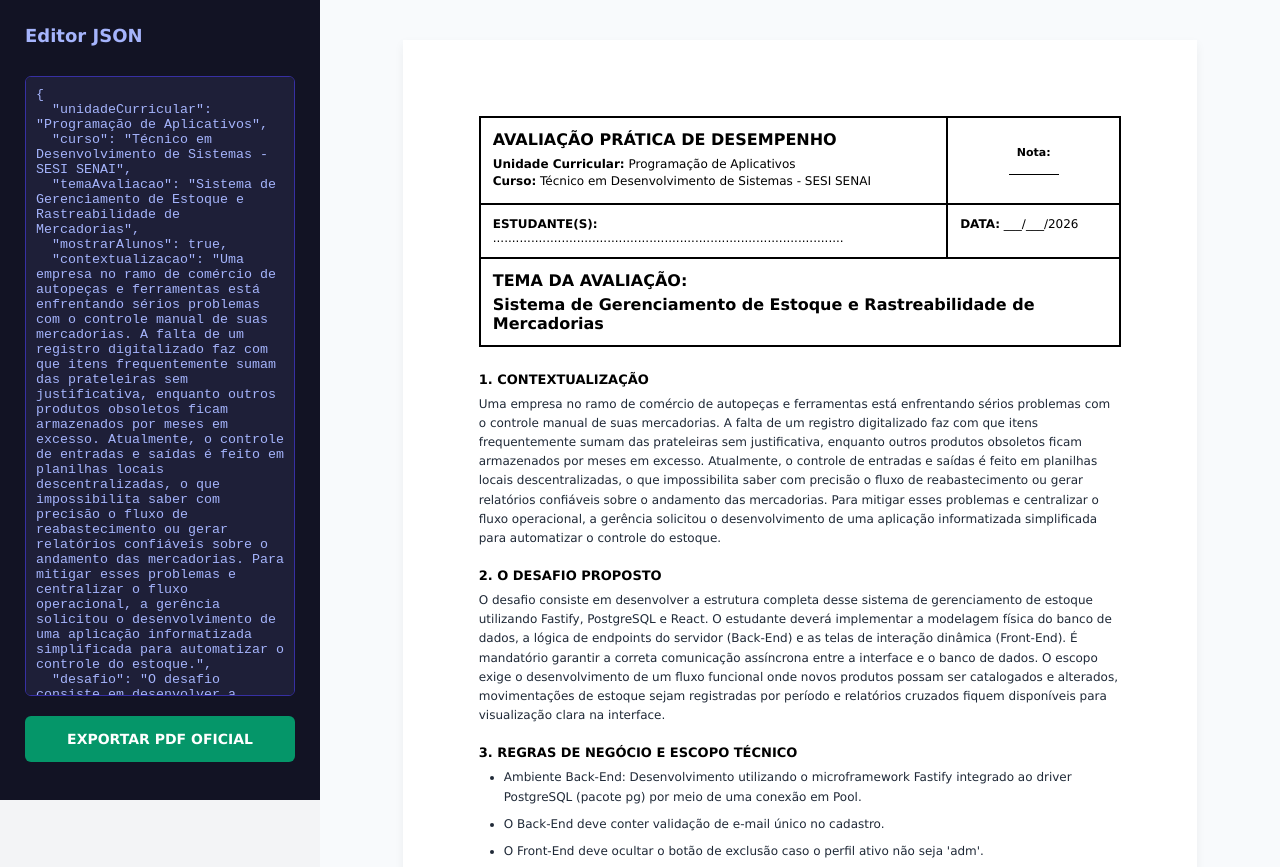
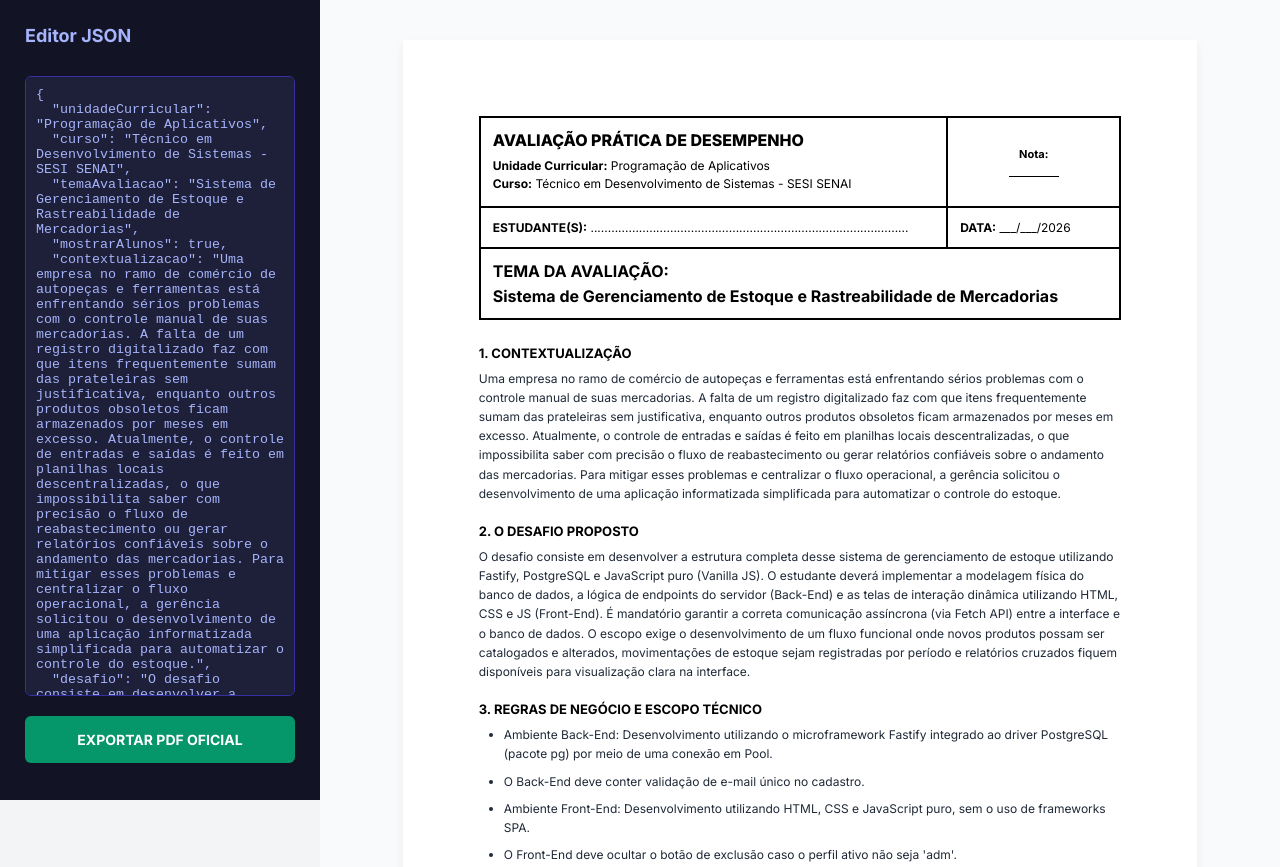
Before and after one commit to marcossc-beep/Criador_de_SA, a plain HTML site: page index.html in a window 1280 px wide. Shown: the top 867 px of the page. Drawn offline with Linux system fonts and the light colour scheme.

Commit message:
Update index.html

```diff
--- a/index.html
+++ b/index.html
@@ -4,14 +4,19 @@
   <meta charset="UTF-8">
   <meta name="viewport" content="width=device-width, initial-scale=1.0">
   <title>AVALIAÇÃO PRÁTICA DE DESEMPENHO</title>
+
+  <link rel="preconnect" href="https://fonts.googleapis.com">
+  <link rel="preconnect" href="https://fonts.gstatic.com" crossorigin>
+  <link href="https://fonts.googleapis.com/css2?family=Inter:wght@400;700;800&display=swap" rel="stylesheet">
+
   <style>
     /* --- CONFIGURAÇÕES GERAIS --- */
     * {
       margin: 0;
       padding: 0;
       box-sizing: border-box;
-      /* Mudança para Verdana: resolve o bug visual dos 'i' e 'l' grossos no PDF do Chrome */
-      font-family: Verdana, Geneva, sans-serif;
+      /* Utilizando a nova fonte importada */
+      font-family: 'Inter', sans-serif;
     }
 
     body {
@@ -127,7 +132,7 @@
     }
 
     .title-cell h1 {
-      font-size: 16px; /* Ajustado levemente para a Verdana */
+      font-size: 16px;
       font-weight: 800;
       margin-bottom: 8px;
     }
@@ -185,7 +190,7 @@
       font-weight: 400 !important;
     }
 
-    /* --- CONFIGURAÇÃO DAS LISTAS (Removendo qualquer chance de bold falso) --- */
+    /* --- CONFIGURAÇÃO DAS LISTAS --- */
     .doc-content ul {
       margin-left: 25px;
       margin-bottom: 15px;
@@ -196,7 +201,7 @@
       line-height: 1.6;
       color: #1f2937;
       margin-bottom: 8px;
-      font-weight: 400 !important; /* Força o peso normal da fonte */
+      font-weight: 400 !important;
     }
 
     /* Tabela do Cronograma */
@@ -258,10 +263,11 @@
   "temaAvaliacao": "Sistema de Gerenciamento de Estoque e Rastreabilidade de Mercadorias",
   "mostrarAlunos": true,
   "contextualizacao": "Uma empresa no ramo de comércio de autopeças e ferramentas está enfrentando sérios problemas com o controle manual de suas mercadorias. A falta de um registro digitalizado faz com que itens frequentemente sumam das prateleiras sem justificativa, enquanto outros produtos obsoletos ficam armazenados por meses em excesso. Atualmente, o controle de entradas e saídas é feito em planilhas locais descentralizadas, o que impossibilita saber com precisão o fluxo de reabastecimento ou gerar relatórios confiáveis sobre o andamento das mercadorias. Para mitigar esses problemas e centralizar o fluxo operacional, a gerência solicitou o desenvolvimento de uma aplicação informatizada simplificada para automatizar o controle do estoque.",
-  "desafio": "O desafio consiste em desenvolver a estrutura completa desse sistema de gerenciamento de estoque utilizando Fastify, PostgreSQL e React. O estudante deverá implementar a modelagem física do banco de dados, a lógica de endpoints do servidor (Back-End) e as telas de interação dinâmica (Front-End). É mandatório garantir a correta comunicação assíncrona entre a interface e o banco de dados. O escopo exige o desenvolvimento de um fluxo funcional onde novos produtos possam ser catalogados e alterados, movimentações de estoque sejam registradas por período e relatórios cruzados fiquem disponíveis para visualização clara na interface.",
+  "desafio": "O desafio consiste em desenvolver a estrutura completa desse sistema de gerenciamento de estoque utilizando Fastify, PostgreSQL e JavaScript puro (Vanilla JS). O estudante deverá implementar a modelagem física do banco de dados, a lógica de endpoints do servidor (Back-End) e as telas de interação dinâmica utilizando HTML, CSS e JS (Front-End). É mandatório garantir a correta comunicação assíncrona (via Fetch API) entre a interface e o banco de dados. O escopo exige o desenvolvimento de um fluxo funcional onde novos produtos possam ser catalogados e alterados, movimentações de estoque sejam registradas por período e relatórios cruzados fiquem disponíveis para visualização clara na interface.",
   "regrasNegocio": [
     "Ambiente Back-End: Desenvolvimento utilizando o microframework Fastify integrado ao driver PostgreSQL (pacote pg) por meio de uma conexão em Pool.",
     "O Back-End deve conter validação de e-mail único no cadastro.",
+    "Ambiente Front-End: Desenvolvimento utilizando HTML, CSS e JavaScript puro, sem o uso de frameworks SPA.",
     "O Front-End deve ocultar o botão de exclusão caso o perfil ativo não seja 'adm'."
   ],
   "cronograma": [
```
